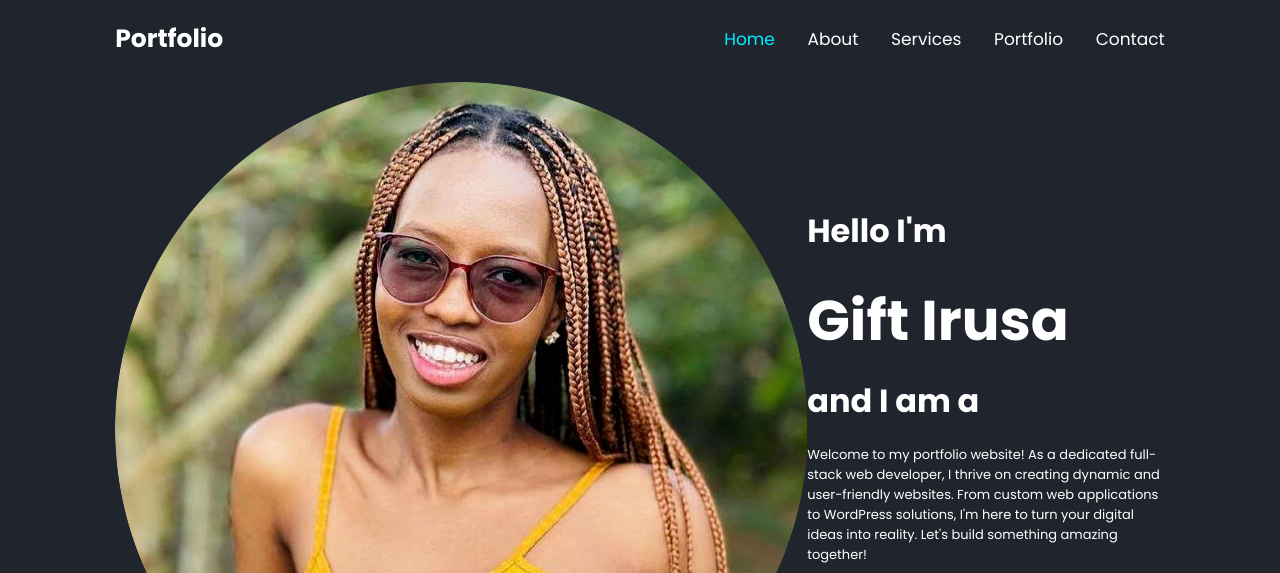
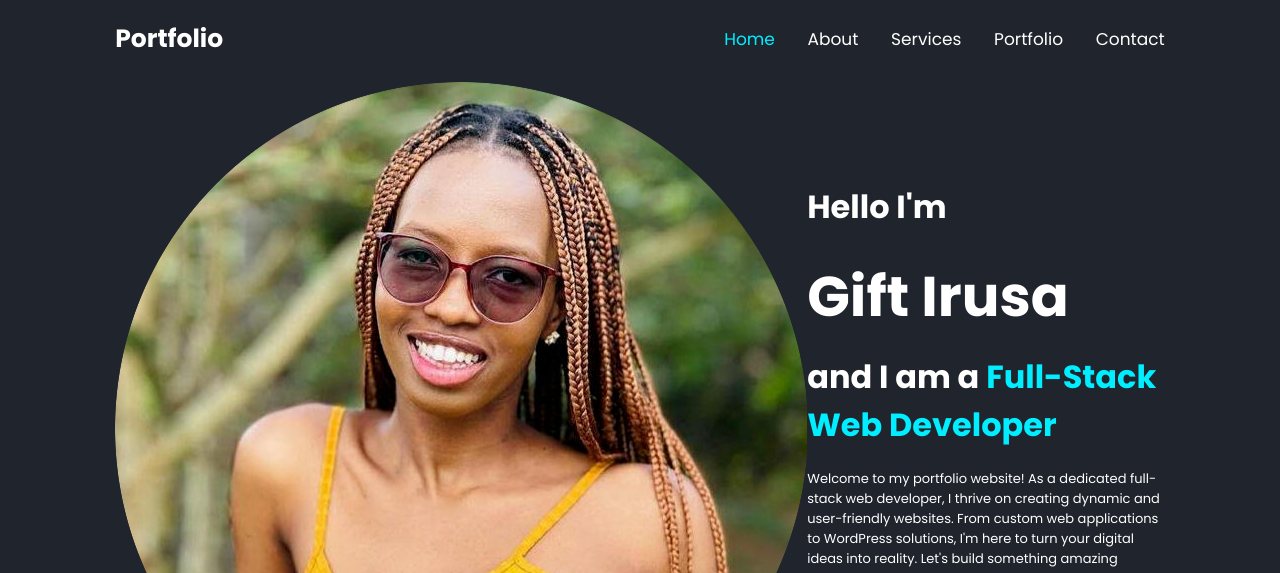
Before and after one commit to craigouma/Portfolio-Website, a plain HTML site: page index.html in a window 1280 px wide. Shown: the top 573 px of the page. Drawn offline with nearby package versions, Linux system fonts and the light colour scheme.

Commit message:
Update index.html

```diff
--- a/index.html
+++ b/index.html
@@ -32,7 +32,7 @@
         <div class="home-content">
             <h3>Hello I'm</h3>
             <h1>Gift Irusa</h1>
-            <h3>and I am a <span class="multiple-text"></span></h3>
+            <h3>and I am a <span class="multiple-text">Full-Stack Web Developer</span></h3>
                 <p>Welcome to my portfolio website! As a dedicated full-stack web developer, I thrive on creating dynamic and user-friendly websites. From custom web applications to WordPress solutions, I'm here to turn your digital ideas into reality. Let's build something amazing together!</p>
                 <div class="social-media">
                 <a href="https://www.linkedin.com/in/gift-irusa-9990b828a/" target="_blank"><i class='bx bxl-linkedin' ></i></a>
```
